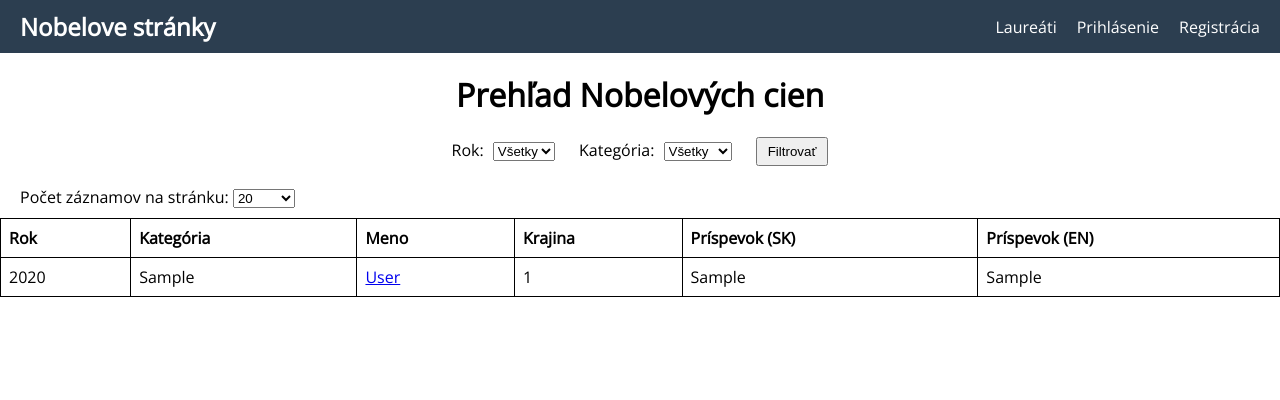
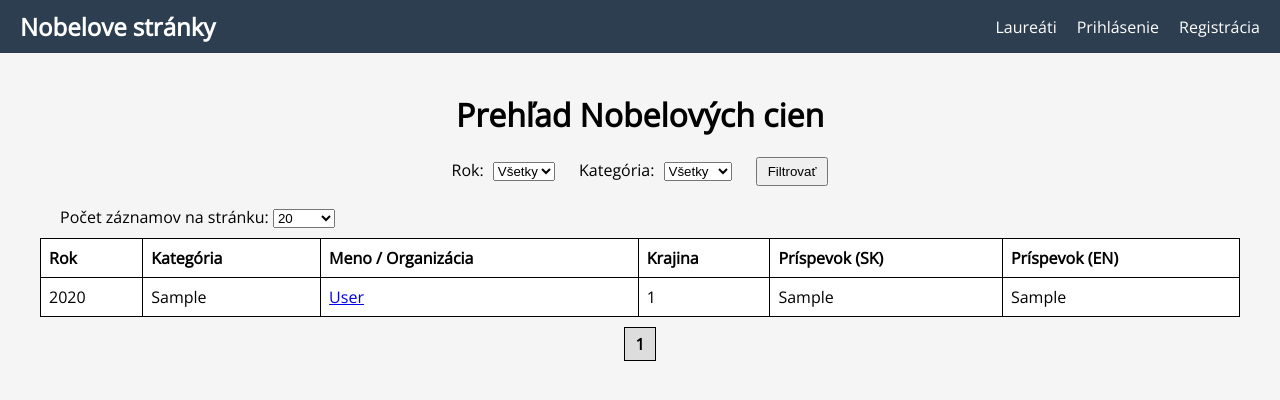
Before and after one commit to AlexLagin/webte2, a PHP site: page / in a window 1280 px wide. Shown: the top 400 px of the page. Run offline with PHP 8.4, Linux system fonts and the light colour scheme; tables that the repository leaves empty or names only in its code hold one stand-in row (values such as "Sample post").

Commit message:
pridanie zobrazovania organizácii

```diff
--- a/zad1/index.php
+++ b/zad1/index.php
@@ -5,7 +5,7 @@ $db = connectDatabase($hostname, $database, $username, $password);
 $sql = "
     SELECT
         l.id AS laureate_id,
-        l.fullname,
+        COALESCE(l.fullname, l.organisation) AS display_name,
         GROUP_CONCAT(DISTINCT c.country_name SEPARATOR ', ') AS countries,
         p.year,
         p.category,
@@ -18,14 +18,14 @@ $sql = "
     LEFT JOIN prizes p ON lp.prize_id = p.id
     GROUP BY
         l.id,
-        l.fullname,
+        display_name,
         p.year,
         p.category,
         p.contrib_sk,
         p.contrib_en
     ORDER BY
         p.year,
-        l.fullname
+        display_name
 ";
 
 $stmt = $db->prepare($sql);
@@ -51,6 +51,7 @@ sort($categories);
 <html lang="sk">
 <head>
     <meta charset="UTF-8">
+    <meta name="viewport" content="width=device-width, initial-scale=1.0">
     <title>Nobeloví laureáti</title>
     <!-- Google Fonts (voliteľné) -->
     <link rel="preconnect" href="https://fonts.gstatic.com">
@@ -62,14 +63,21 @@ sort($categories);
             margin: 0;
             padding: 0;
             font-family: 'Open Sans', sans-serif;
+            background-color: #f5f5f5;
+        }
+
+        /* Obalovací kontajner pre hlavný obsah */
+        .container {
+            max-width: 1200px;
+            margin: auto;
+            padding: 20px;
         }
 
         /* Navigačný bar */
         nav {
-            background-color: #2c3e50; /* Prípadne iná farba podľa potreby */
+            background-color: #2c3e50;
             color: #fff;
             padding: 10px 20px;
-            margin: 0;
         }
         nav .navbar-container {
             display: flex;
@@ -115,8 +123,8 @@ sort($categories);
 
         /* Blok s comboboxom pre počet záznamov */
         #pageSizeContainer {
-            margin: 0 20px 10px; /* ľavý a pravý okraj 20px, spodný okraj 10px */
-            text-align: left;    /* vľavo zarovnané */
+            margin: 0 20px 10px;
+            text-align: left;
         }
 
         /* Tabuľka na 100% šírky */
@@ -124,6 +132,7 @@ sort($categories);
             border-collapse: collapse;
             width: 100%;
             border: 1px solid #000;
+            background-color: #fff;
         }
         th, td {
             border: 1px solid #000;
@@ -171,6 +180,8 @@ sort($categories);
     </div>
 </nav>
 
+<!-- Obalovací kontajner pre hlavný obsah -->
+<div class="container">
     <h1>Prehľad Nobelových cien</h1>
 
     <!-- Filtrovanie (Rok, Kategória, Filtrovať) hore -->
@@ -212,7 +223,7 @@ sort($categories);
         <tr>
             <th class="yearColumn sortable">Rok <span class="sort-indicator"></span></th>
             <th class="categoryColumn sortable">Kategória <span class="sort-indicator"></span></th>
-        <th class="sortable">Meno <span class="sort-indicator"></span></th>
+            <th class="sortable">Meno / Organizácia <span class="sort-indicator"></span></th>
             <th>Krajina</th>
             <th>Príspevok (SK)</th>
             <th>Príspevok (EN)</th>
@@ -225,7 +236,7 @@ sort($categories);
                 <td class="categoryColumn"><?php echo htmlspecialchars($row['category']); ?></td>
                 <td>
                     <a href="details.php?laureate_id=<?php echo urlencode($row['laureate_id']); ?>">
-                    <?php echo htmlspecialchars($row['fullname']); ?>
+                        <?php echo htmlspecialchars($row['display_name']); ?>
                     </a>
                 </td>
                 <td><?php echo htmlspecialchars($row['countries']); ?></td>
@@ -238,6 +249,7 @@ sort($categories);
 
     <!-- Kontrolné prvky stránkovania -->
     <div id="pagination"></div>
+</div>
 
 <!-- jQuery knižnica -->
 <script src="https://code.jquery.com/jquery-3.6.0.min.js"></script>
@@ -291,7 +303,8 @@ $(document).ready(function() {
         paginateTable();
     }
 
-    // Funkcia pre stránkovanie, ktorá pracuje s globálnou premennou filteredRows
+    // Funkcia pre stránkovanie s dynamickým rozsahom 5 strán
+    // a zobrazením bodiek a poslednej stránky, ak aktuálny rozsah neobsahuje poslednú stránku
     function paginateTable() {
         var pageSize = $('#pageSizeSelect').val();
         if(pageSize === "all") {
@@ -308,21 +321,44 @@ $(document).ready(function() {
         filteredRows.slice((currentPage - 1) * numericPageSize, currentPage * numericPageSize).show();
 
         var paginationHtml = '';
-        if(totalPages > 1) {
+
+        // Odkaz na predchádzajúcu stránku
         if(currentPage > 1) {
-                paginationHtml += '<a href="#" class="page" data-page="'+(currentPage - 1)+'">Predchádzajúca</a> ';
+            paginationHtml += '<a href="#" class="page" data-page="'+ (currentPage - 1) +'">Predchádzajúca</a> ';
         }
-            for(var i = 1; i <= totalPages; i++){
+
+        // Dynamicky vypočítame rozsah strán: aktuálna stránka so 2 pred a 2 za ňou
+        var startPage = currentPage - 2;
+        var endPage = currentPage + 2;
+        if(startPage < 1) {
+            startPage = 1;
+            endPage = Math.min(5, totalPages);
+        }
+        if(endPage > totalPages) {
+            endPage = totalPages;
+            startPage = Math.max(1, totalPages - 4);
+        }
+
+        // Vypíšeme čísla strán od startPage do endPage
+        for(var i = startPage; i <= endPage; i++){
             if(i === currentPage) {
                 paginationHtml += '<span class="current-page">' + i + '</span> ';
             } else {
                 paginationHtml += '<a href="#" class="page" data-page="'+ i +'">' + i + '</a> ';
             }
         }
+
+        // Ak endPage nie je posledná stránka, pridáme bodky a odkaz na poslednú stránku
+        if(endPage < totalPages) {
+            paginationHtml += '......';
+            paginationHtml += '<a href="#" class="page" data-page="'+ totalPages +'">' + totalPages + '</a> ';
+        }
+
+        // Odkaz na ďalšiu stránku
         if(currentPage < totalPages) {
-                paginationHtml += '<a href="#" class="page" data-page="'+(currentPage + 1)+'">Ďalšia</a>';
+            paginationHtml += '<a href="#" class="page" data-page="'+ (currentPage + 1) +'">Ďalšia</a>';
         }
-        }
+
         $('#pagination').html(paginationHtml);
     }
 
@@ -339,7 +375,7 @@ $(document).ready(function() {
         paginateTable();
     }
 
-    // Event handler pre kliknutie na klikateľné hlavičky (Rok, Kategória, Meno)
+    // Event handler pre kliknutie na klikateľné hlavičky (Rok, Kategória, Meno / Organizácia)
     $('#laureatesTable thead th.sortable').on('click', function() {
         // Odstránime všetky indikátory zoradenia
         $('#laureatesTable thead th.sortable .sort-indicator').html('');
```
Also changed, not shown: zad1/details.php (+7 -9 lines). Lines whose indentation alone changed are shown as unchanged.
